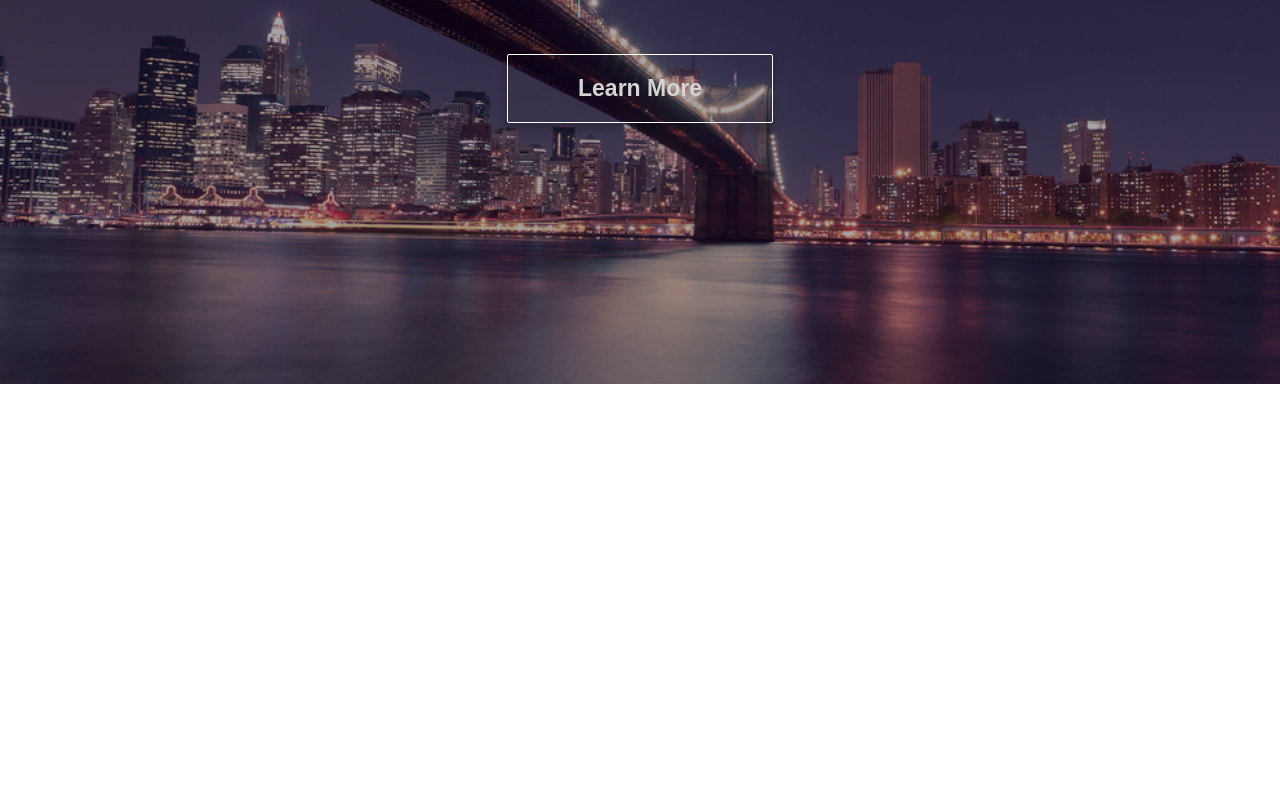
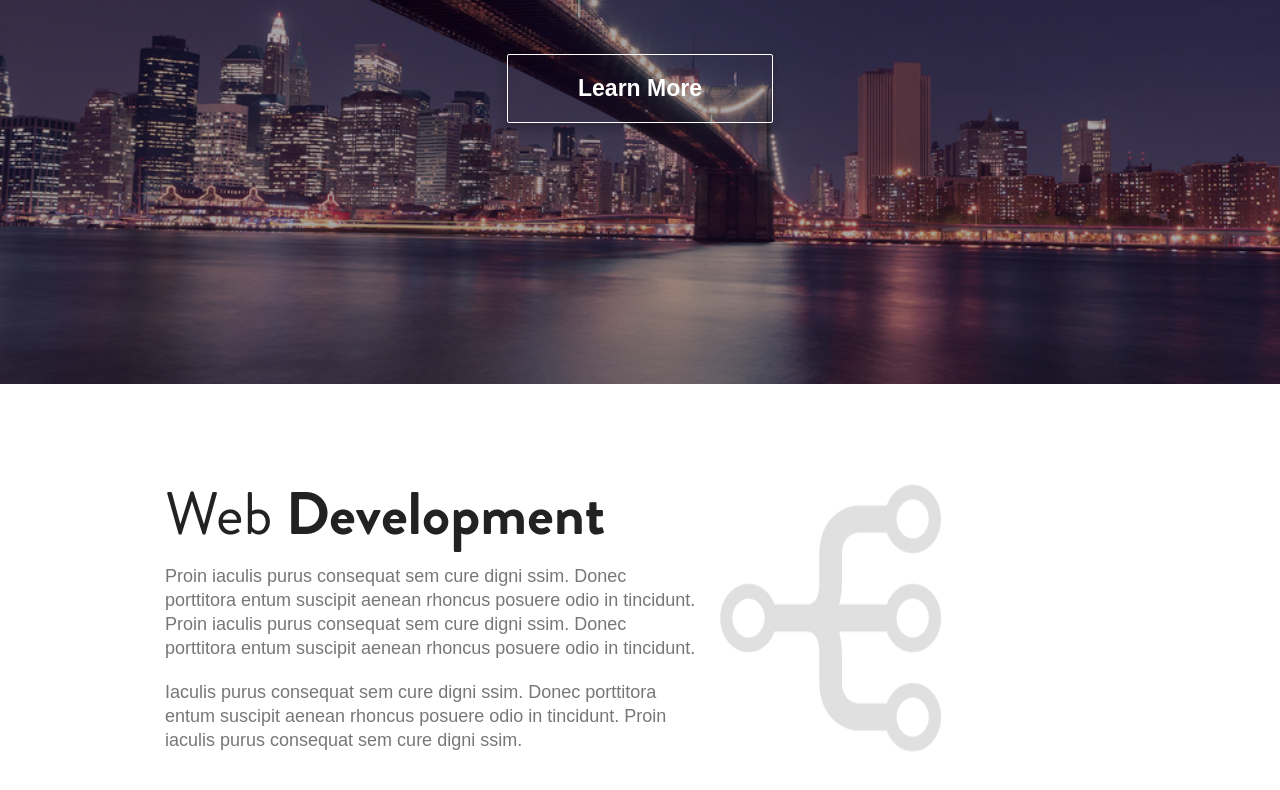
Before and after one commit to GeekHub-Frontend-CMS-8/Alex_Beliaev_HW8, a website: page app/index.html in a window 1280 px wide. Shown: the part 416-1206 px from the top of the page. Before the commit the page ends 800 px from the top, so only its background shows below. Drawn offline with nearby package versions, Linux system fonts and the light colour scheme; files that its build step writes are made by us from their sources.

Commit message:
section 3/8

```diff
--- a/app/index.html
+++ b/app/index.html
@@ -48,8 +48,37 @@
             <button>Learn More</button>
         </div>
     </section>
-
-
+    <!--SERVICES-->
+    <section class="services">
+        <div class="container">
+            <!--BLOCK 1-->
+            <div class="element">
+                <h2>
+                    <span>Web</span>
+                    Development
+                </h2>
+                <div class="text">
+                    <p>
+                        Proin iaculis purus consequat sem cure digni ssim.
+                        Donec porttitora entum suscipit aenean rhoncus posuere
+                        odio in tincidunt. Proin iaculis purus consequat sem cure
+                        digni ssim. Donec porttitora entum suscipit aenean rhoncus
+                        posuere odio in tincidunt.
+                    </p>
+                    <p>
+                        Iaculis purus consequat sem cure digni ssim. Donec porttitora
+                        entum suscipit aenean rhoncus posuere odio in tincidunt.
+                        Proin iaculis purus consequat sem cure digni ssim.
+                    </p>
+                </div>
+            </div>
+            <!--BLOCK 2-->
+            <img src="img/services/tree.png">
+        </div>
+    </section>
+    <!--IDENTIFY-->
+    <section class="identify">
+    </section>
 
     <!--JS-->
     <script src="https://code.jquery.com/jquery-3.3.1.min.js"
--- a/app/sass/_header.sass
+++ b/app/sass/_header.sass
@@ -30,7 +30,7 @@ header
       margin: 0 20px
       position: relative
       a
-        color: $color_text
+        color: $color_text_y
         font-family: "Brandon Grotesque Regular", sans-serif
         font-size: 18px
         font-weight: 500
--- a/app/sass/_hero.sass
+++ b/app/sass/_hero.sass
@@ -11,7 +11,7 @@
     height: 100vh
 
   h4
-    color: #d4d4d4
+    color: $color_text_y
     font-family: "Brandon Grotesque Light", sans-serif
     font-size: 32px
     font-weight: 100
@@ -19,7 +19,7 @@
 
   h1
     margin: 40px 0 70px 0
-    color: #d4d4d4
+    color: $color_text_y
     font-family: "Brandon Grotesque Bold", sans-serif
     font-size: 66px
     font-weight: 500
@@ -27,7 +27,7 @@
     letter-spacing: -1px
 
   button
-    color: #d4d4d4
+    color: $color_text_y
     font-family: "Brandon Grotesque ", sans-serif
     font-size: 23px
     font-weight: 700
--- a/app/sass/_indentify.sass
+++ b/app/sass/_indentify.sass
@@ -1,4 +1,5 @@
 @import "variables"
 
-.indentify
-  padding:
+.identify
+  padding: $padding_section
+  background-color: $background_y
--- a/app/sass/_services.sass
+++ b/app/sass/_services.sass
@@ -0,0 +1,33 @@
+@import "variables"
+.services
+  padding: $padding_section
+  background: $background_x
+
+  .container
+    justify-content: flex-start
+    flex-wrap: wrap
+  h2
+    color: #222222
+    font-family: "Brandon Grotesque Bold", sans-serif
+    font-size: 60px
+    font-weight: 200
+    order: 1
+
+    span
+      font-family: "Brandon Grotesque Regular", sans-serif
+
+  img
+    order: 3
+
+
+  .text
+    order: 2
+    max-width: 555px
+    color: $color_text_z
+    font-family: "Brandon Grotesque", sans-serif
+    font-size: 18px
+    font-weight: 400
+    line-height: 24px
+    align-self: end
+    p
+      margin: 20px 20px 0 0
--- a/app/sass/_variables.sass
+++ b/app/sass/_variables.sass
@@ -3,5 +3,15 @@
 $font_default: "Brandon Grotesque", serif
 
 //COLOR//
-$color_text: #fff
-$background_default: #fff /*DEFAULT WHITE*/
+
+/* COLOR TEXT */
+$color_text_x: #000 /* FULL BLACK */
+$color_text_y: #fff /* FULL WHILE */
+$color_text_z: #777777 /* SILVER */
+
+/* COLOR BACKGROUND */
+$background_x: #fff /* FULL WHITE */
+$background_y: #fafafa /* PINK */
+
+/* PADDING SECTION */
+$padding_section: 100px 0
--- a/app/sass/main.sass
+++ b/app/sass/main.sass
@@ -2,13 +2,15 @@
 @import "fonts"
 @import "header"
 @import "hero"
+@import "services"
+@import "indentify"
 
 
 
 
 .container
   margin: 0 auto
+  max-width: 950px
   width: 100%
   height: 100%
-  max-width: 950px
   display: flex
```
Also changed, not shown: app/img/services/tree.png (added), dist/css/main.css, dist/img/services/Flow_Tree-Icon.png (added), dist/img/services/tree.png (added), dist/index.html.
